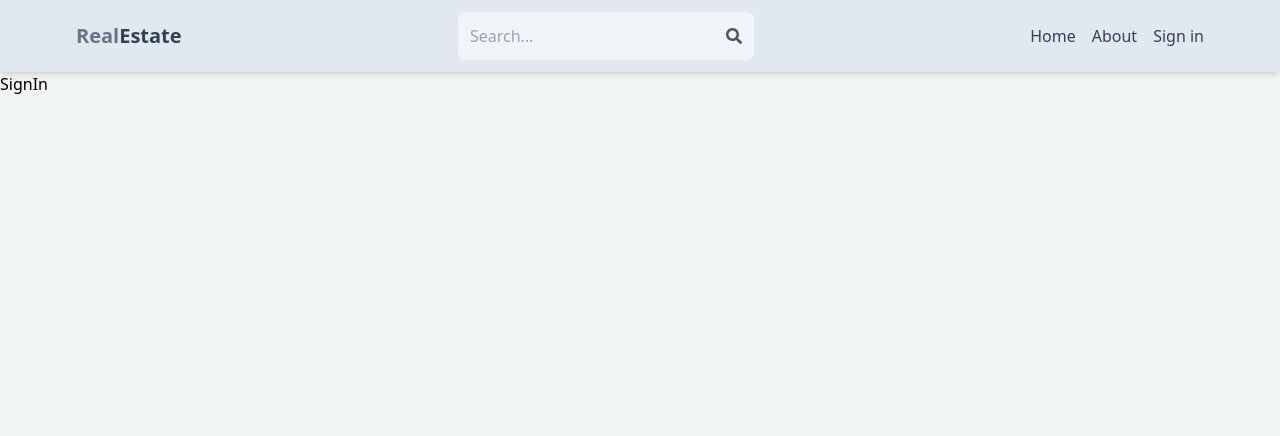
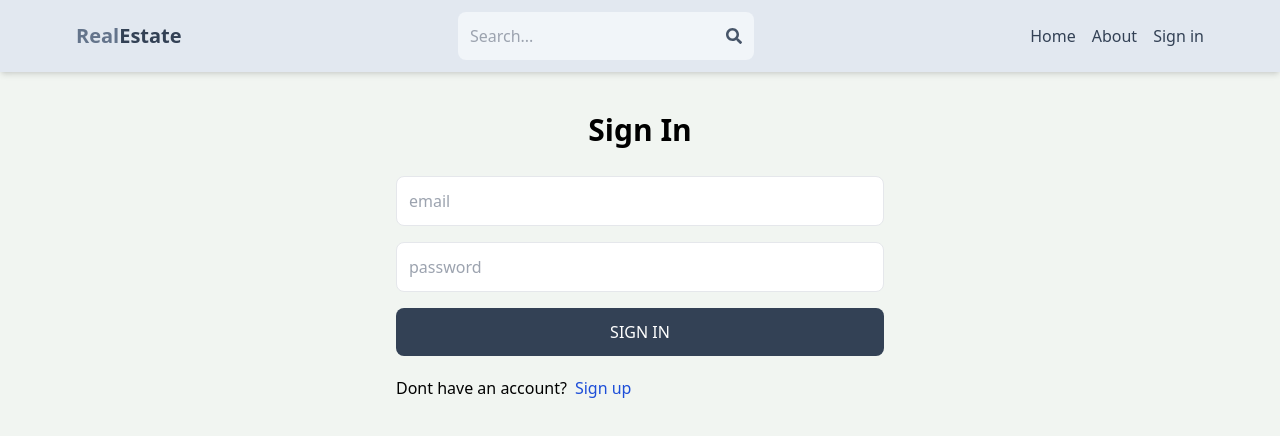
Before and after one commit to Sivu1103/Real-estate, a React (Vite) app in the folder client/: page /sign-in in a window 1280 px wide. Shown: the top 436 px of the page. Built offline with nearby package versions, Linux system fonts and the light colour scheme.

Commit message:
complete sign in page functionality

```diff
--- a/client/src/pages/SignIn.jsx
+++ b/client/src/pages/SignIn.jsx
@@ -1,7 +1,70 @@
-import React from 'react'
+import { useState } from 'react';
+import { Link, useNavigate } from 'react-router-dom';
 
 export default function SignIn() {
+  const [formData, setFormData] = useState({});
+  const [error, setError] = useState(null);
+  const [loading, setLoading] = useState(false);
+  const navigate = useNavigate();
+
+  const handleChange = (e) => {
+    setFormData({
+      ...formData,
+      [e.target.id]: e.target.value,
+    });
+  };
+  const handleSubmit =  async(e) => {
+    e.preventDefault();
+    try{
+      setLoading(true);
+    const res = await fetch('/api/auth/signin', {
+      method: 'POST',
+      headers: {
+        'Content-Type': 'application/json',
+      },
+      body: JSON.stringify(formData),
+    });
+    const data = await res.json();
+    console.log(data);
+    if(data.success === false) {
+      setLoading(false);
+      setError(data.message);
+      return;
+    }
+    setLoading(false);
+    setError(null);
+    navigate('/');
+
+    } catch (error){
+      setLoading(false);
+      setError(error.message);
+    }
+
+  };
+
   return (
-    <div>SignIn</div>
+    <div className='p-3  max-w-lg mx-auto'>
+      <h1 className='text-3xl text-center font-semibold my-7'>Sign In</h1>
+      <form onSubmit={handleSubmit} className='flex flex-col gap-4'>
+
+        <input type="email" placeholder='email' className='border p-3 rounded-lg'
+        id='email' onChange={handleChange} />
+        <input type="password" placeholder='password' className='border p-3 rounded-lg'
+        id='password' onChange={handleChange} />
+
+        <button disabled ={loading} className='bg-slate-700 text-white p-3
+        rounded-lg uppercase hover:opacity-95 disabled:opacity-80'>
+          { loading ? 'Loading...' : 'Sign In' }
+          </button>
+      </form>
+
+      <div className='flex gap-2 mt-5'>
+        <p>Dont have an account?</p>
+        <Link to ={"/sign-up"}>
+          <span className='text-blue-700'>Sign up</span>
+        </Link>
+      </div>
+      {error && <p className='text-red-500 mt-5'>{error}</p>}
+    </div>
   )
 }
```
